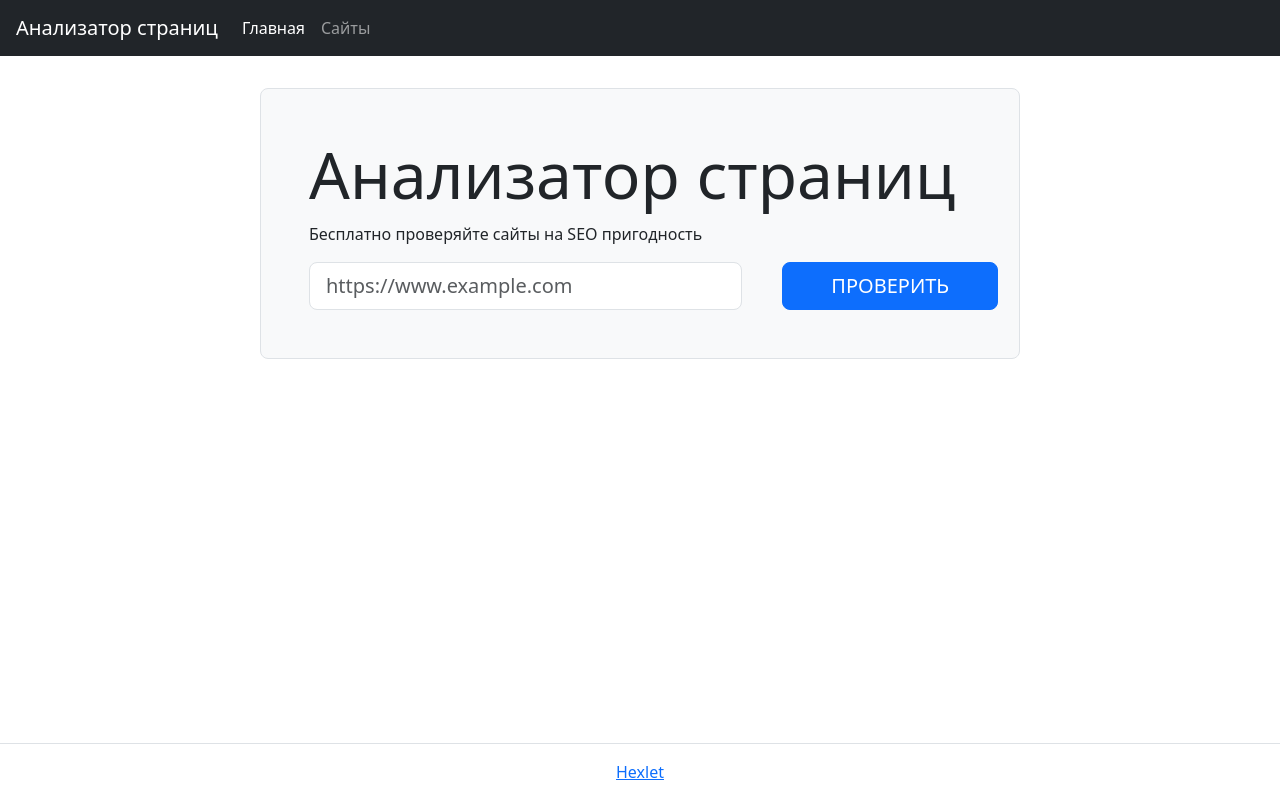
After one commit to nightguard322/php-project-9, a PHP site: page /templates/index.phtml in a window 1280 px wide. The commit adds this page. Run offline with PHP 8.4, Linux system fonts and the light colour scheme.

Commit message:
added template

```diff
--- /dev/null
+++ b/templates/index.phtml
@@ -0,0 +1,58 @@
+<!DOCTYPE html>
+<html lang="en">
+<head>
+    <meta charset="UTF-8">
+    <meta name="viewport" content="width=device-width, initial-scale=1.0">
+    <title>Hexlet project3</title>
+    <link href="https://cdn.jsdelivr.net/npm/bootstrap@5.3.3/dist/css/bootstrap.min.css" rel="stylesheet" integrity="sha384-QWTKZyjpPEjISv5WaRU9OFeRpok6YctnYmDr5pNlyT2bRjXh0JMhjY6hW+ALEwIH" crossorigin="anonymous">
+    <script src="https://cdn.jsdelivr.net/npm/bootstrap@5.3.3/dist/js/bootstrap.bundle.min.js" integrity="sha384-YvpcrYf0tY3lHB60NNkmXc5s9fDVZLESaAA55NDzOxhy9GkcIdslK1eN7N6jIeHz" crossorigin="anonymous"></script>
+</head>
+<body class="min-vh-100 d-flex flex-column">
+    <header>
+    <nav class="navbar navbar-expand-lg px-3 navbar-dark bg-dark">
+        <a class="navbar-brand" href="#">Анализатор страниц</a>
+        <button class="navbar-toggler" type="button" data-bs-toggle="collapse" data-bs-target="#navbarNav" aria-controls="navbarNav" aria-expanded="false" aria-label="Toggle navigation">
+            <span class="navbar-toggler-icon"></span>
+        </button>
+        <div class="collapse navbar-collapse" id="navbarNav">
+            <ul class="navbar-nav">
+                <li class="nav-item">
+                <a class="nav-link active" aria-current="page" href="#">Главная</a>
+                </li>
+                <li class="nav-item">
+                <a class="nav-link" href="#">Сайты</a>
+                </li>
+            </ul>
+        </div>
+    </nav>
+    </header>
+    <main class="flex-grow-1 mt-3">
+        <div class="container-lg mt-3">
+            <div class="row">
+                <div class="col-12 col-md-10 col-lg-8 mx-auto border rounded-3 bg-light p-5">
+                    <h1 class="display-3">Анализатор страниц</h1>
+                    <p>Бесплатно проверяйте сайты на SEO пригодность</p>
+                    <form action="/urls" method="get" class="row">
+                        <div class="col-8">
+                            <label for="text" class="visually-hidden"></label>
+                            <input type="text" name="url[name]" id="text" class="form-control form-control-lg" placeholder="https://www.example.com">
+                        </div>
+                        <div class="col-2">
+                            <input class="btn btn-primary btn-lg ms-3 px-5 text-uppercase mx-3" type="submit" value="Проверить">
+                        </div>
+                    </form>
+                </div>
+            </div>
+        </div>
+    </main>
+    <footer class="border-top py-3 mt-5 flex-shrink-0">
+        <div class="container-lg">
+            <div class="row">
+                <div class="col-12 text-center">
+                    <a href="https://hexlet.io/about">Hexlet</a>
+                </div>
+            </div>
+        </div>
+    </footer>
+</body>
+</html>
```
Also changed, not shown: public/index.php (+10 -3 lines).
